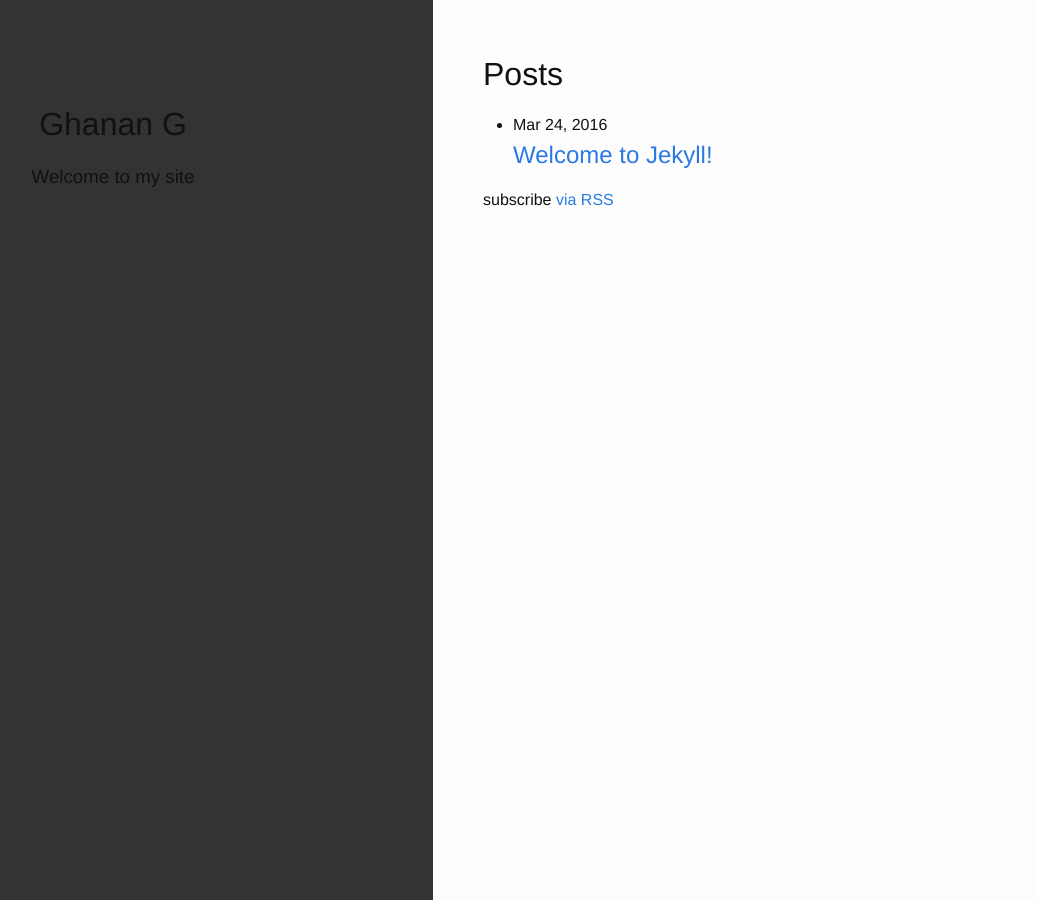
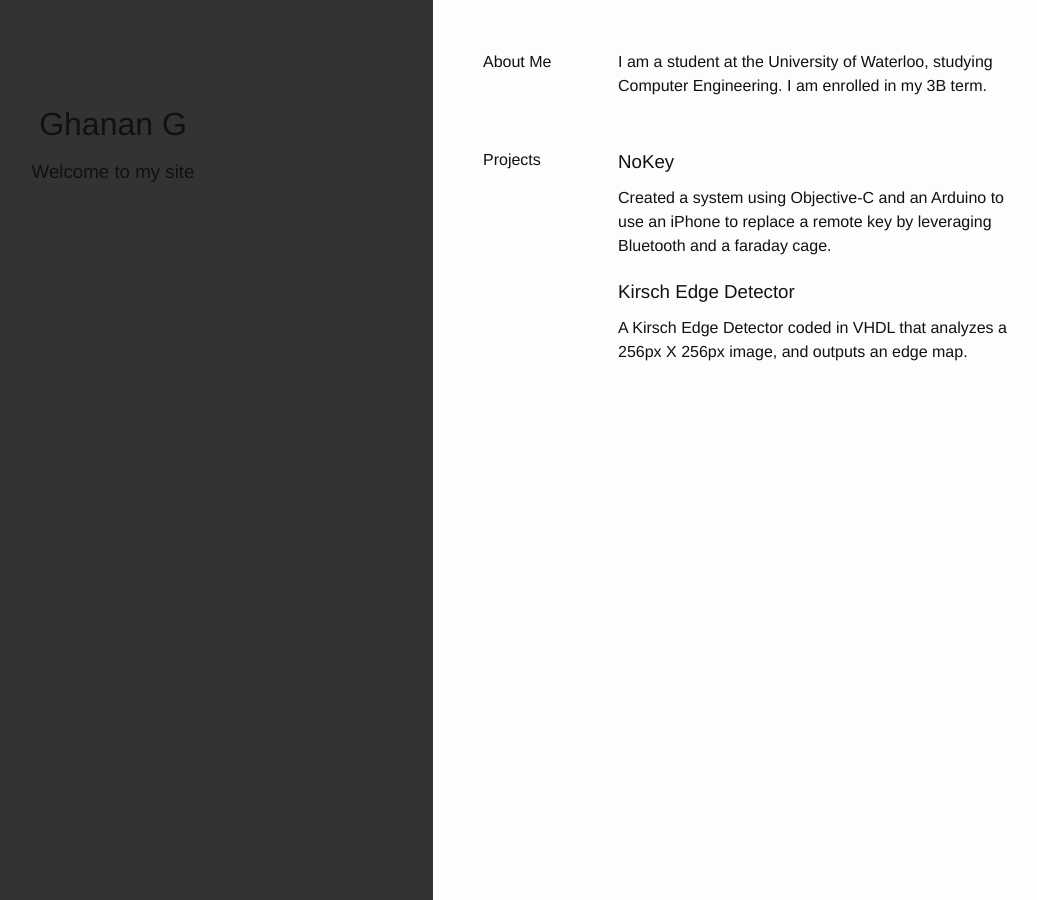
Before and after one commit to ghananigans/ghanan94.github.io, a Jekyll site: the page built from index.html, in a window 1280 px wide. Shown: the whole page, without its empty margins (207-1244 px from the left). Built offline with Jekyll 4.4.1, drawn with Linux system fonts in a browser that asks for light colours.

Commit message:
Basic layout

```diff
--- a/assets/stylesheets/_base.scss
+++ b/assets/stylesheets/_base.scss
@@ -34,7 +34,7 @@
 p, blockquote, pre,
 ul, ol, dl, figure,
 %vertical-rhythm {
-    margin-bottom: $spacing-unit / 2;
+    margin-bottom: $spacing-unit / 3;
 }
 
 
--- a/assets/stylesheets/_content.scss
+++ b/assets/stylesheets/_content.scss
@@ -2,6 +2,7 @@
   display: block;
   width: 100%;
   padding: 50px;
+  padding-top: 10px;
 
   @media(min-width: 1100px) {
     width: 50%;
--- /dev/null
+++ b/assets/stylesheets/_home.scss
@@ -0,0 +1,26 @@
+.section {
+  @extend %clearfix;
+  margin-top: 40px;
+}
+
+.section-heading,
+.section-content {
+  display: inline-block;
+  float: left;
+}
+
+.section-heading {
+  width: 25%;
+}
+
+.section-title {
+  font-weight: 500;
+}
+
+.section-content {
+  width: 75%;
+
+  .item + .item {
+    margin-top: 20px;
+  }
+}
--- a/assets/stylesheets/main.scss
+++ b/assets/stylesheets/main.scss
@@ -46,7 +46,8 @@
 @import
         "base",
         "header",
-        "content"
+        "content",
+        "home"
 ;
 
 * {
--- a/index.html
+++ b/index.html
@@ -4,9 +4,34 @@
 
 <div class="home">
 
-  <h1 class="page-heading">Posts</h1>
+  <div class="section">
+    <div class="section-heading">
+      <span class="section-title">About Me</span>
+    </div>
+    <div class="section-content">
+      <p>I am a student at the University of Waterloo, studying Computer Engineering. I am enrolled in my 3B term.</p>
+    </div>
+  </div>
 
-  <ul class="post-list">
+  <div class="section">
+    <div class="section-heading">
+      <span class="section-title">Projects</span>
+    </div>
+    <div class="section-content">
+      <div class="item">
+        <h3>NoKey</h3>
+        <p>Created a system using Objective-C and an Arduino to use an iPhone to replace a remote key by leveraging Bluetooth and a faraday cage.</p>
+      </div>
+
+      <div class="item">
+        <h3>Kirsch Edge Detector</h3>
+        <p>A Kirsch Edge Detector coded in VHDL that analyzes a 256px X 256px image, and outputs an edge map.</p>
+      </div>
+    </div>
+  </div>
+
+
+  <!--<ul class="post-list">
     {% for post in site.posts %}
       <li>
         <span class="post-meta">{{ post.date | date: "%b %-d, %Y" }}</span>
@@ -18,6 +43,7 @@
     {% endfor %}
   </ul>
 
-  <p class="rss-subscribe">subscribe <a href="{{ "/feed.xml" | prepend: site.baseurl }}">via RSS</a></p>
+
+  <p class="rss-subscribe">subscribe <a href="{{ "/feed.xml" | prepend: site.baseurl }}">via RSS</a></p>-->
 
 </div>
```
